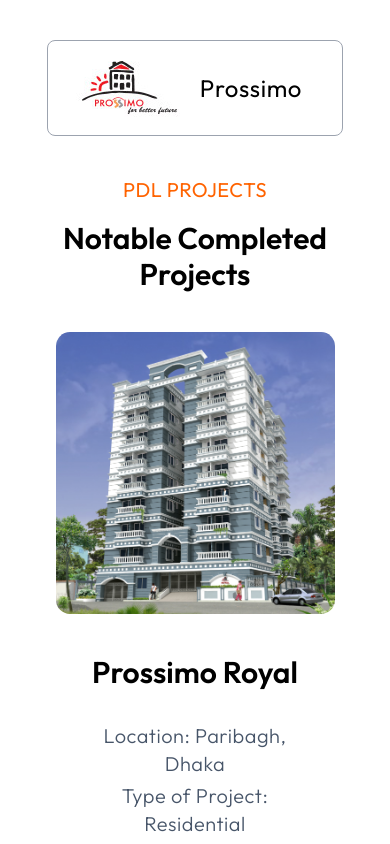
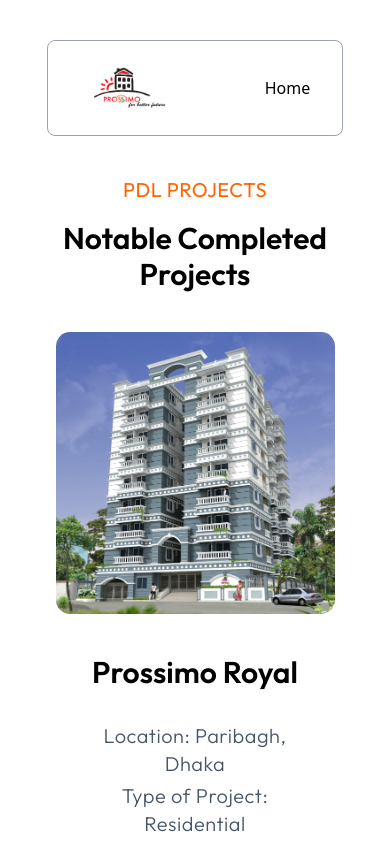
Before and after one commit to asifmMustafa/prossimobd, a React (Create React App) app: page /pdl-projects in a window 390 px wide. Shown: the top 844 px of the page. Built offline with nearby package versions, Linux system fonts and the light colour scheme.

Commit message:
final changes

```diff
--- a/src/components/Header.js
+++ b/src/components/Header.js
@@ -21,8 +21,14 @@
     <div className="fixed top-10 left-1/2 transform -translate-x-1/2 z-20 md:w-[95%] sm:w-[89%] w-[80%] flex justify-center">
       <div className="w-[95%] p-3 flex justify-between rounded-lg bg-white border-[0.5px] border-gray-400">
         <div className="flex flex-row justify-start items-center">
-          <img src="/images/logo.png" alt="logo" />
-          <p className="font-outfit-light text-2xl tracking-wide">Prossimo</p>
+          <img
+            className="transform md:scale-100 scale-75"
+            src="/images/logo.png"
+            alt="logo"
+          />
+          <p className="hidden md:block font-outfit-light text-2xl tracking-wide">
+            Prossimo
+          </p>
         </div>
         <div className="hidden lg:flex flex-row items-center space-x-5 mr-4 font-outfit-semilight text-l tracking-wide">
           {pathname === "/" ? (
@@ -55,7 +61,7 @@
             </p>
           )}
         </div>
-        {pathname === "/" && (
+        {pathname === "/" ? (
           <button className="lg:hidden" onClick={() => setIsOpen(!isOpen)}>
             <img
               className="w-7 h-7 mr-2"
@@ -63,6 +69,15 @@
               alt="Menu"
             />
           </button>
+        ) : (
+          <div className="lg:hidden flex items-center mr-5">
+            <p
+              onClick={() => navigate("/")}
+              className="hover:text-orange cursor-pointer"
+            >
+              Home
+            </p>
+          </div>
         )}
       </div>
       {isOpen && (
--- a/src/index.css
+++ b/src/index.css
@@ -683,6 +683,10 @@
   margin-top: 2rem;
 }
 
+.mr-5 {
+  margin-right: 1.25rem;
+}
+
 .block {
   display: block;
 }
@@ -766,6 +770,12 @@
 
 .-translate-y-1\/2 {
   --tw-translate-y: -50%;
+  transform: translate(var(--tw-translate-x), var(--tw-translate-y)) rotate(var(--tw-rotate)) skewX(var(--tw-skew-x)) skewY(var(--tw-skew-y)) scaleX(var(--tw-scale-x)) scaleY(var(--tw-scale-y));
+}
+
+.scale-75 {
+  --tw-scale-x: .75;
+  --tw-scale-y: .75;
   transform: translate(var(--tw-translate-x), var(--tw-translate-y)) rotate(var(--tw-rotate)) skewX(var(--tw-skew-x)) skewY(var(--tw-skew-y)) scaleX(var(--tw-scale-x)) scaleY(var(--tw-scale-y));
 }
 
@@ -1220,6 +1230,10 @@
     margin-right: 0px;
   }
 
+  .md\:block {
+    display: block;
+  }
+
   .md\:h-10 {
     height: 2.5rem;
   }
@@ -1254,6 +1268,12 @@
 
   .md\:w-\[95\%\] {
     width: 95%;
+  }
+
+  .md\:scale-100 {
+    --tw-scale-x: 1;
+    --tw-scale-y: 1;
+    transform: translate(var(--tw-translate-x), var(--tw-translate-y)) rotate(var(--tw-rotate)) skewX(var(--tw-skew-x)) skewY(var(--tw-skew-y)) scaleX(var(--tw-scale-x)) scaleY(var(--tw-scale-y));
   }
 
   .md\:flex-row {
--- a/src/pages/Home.js
+++ b/src/pages/Home.js
@@ -1,7 +1,6 @@
 import React from "react";
 import WelcomeSlider from "../components/WelcomeSlider";
 import AboutUs from "../components/AboutUs";
-import VideoSlider from "../components/VideoSlider";
 import SisterConcerns from "../components/SisterConcerns";
 import Directors from "../components/Directors";
 import ContactUs from "../components/ContactUs";
--- a/src/pages/Projects.js
+++ b/src/pages/Projects.js
@@ -145,31 +145,6 @@
             );
           })}
         </div>
-
-        <div className="text-center">
-          <h3 className="font-outfit-heavy md:text-5xl text-3xl text-center">
-            Notable Upcoming Project
-          </h3>
-        </div>
-
-        <div className="pt-10 pb-10 flex flex-col items-center justify-center">
-          <div
-            className={`md:w-1/2 w-full p-10 flex flex-col items-center justify-center md:text-left text-center md:order-1 order-2`}
-          >
-            <h3 className="font-outfit-heavy md:text-4xl text-3xl md:text-start text-center">
-              Prossimo Clock Tower
-            </h3>
-            <p className="mt-8 font-outfit-semilight text-xl text-slate-600 tracking-wide">
-              Location: Mayakatra, Sadarghat, Dhaka
-            </p>
-            <p className="mt-1 font-outfit-semilight text-xl text-slate-600 tracking-wide">
-              Type of Project: Commercial
-            </p>
-            <p className="mt-1 font-outfit-semilight text-xl text-slate-600 tracking-wide">
-              Construction area: 40 Storied Building
-            </p>
-          </div>
-        </div>
       </div>
 
       <Footer />
```
